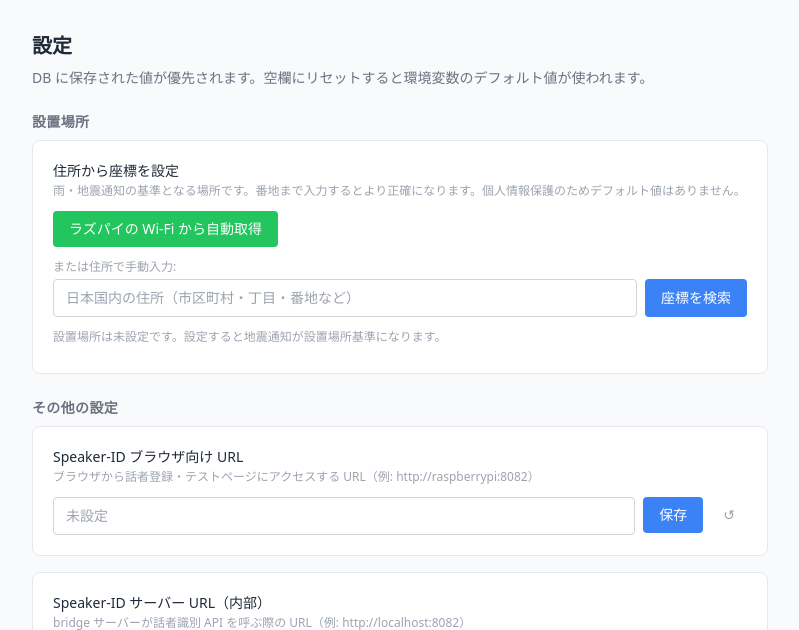
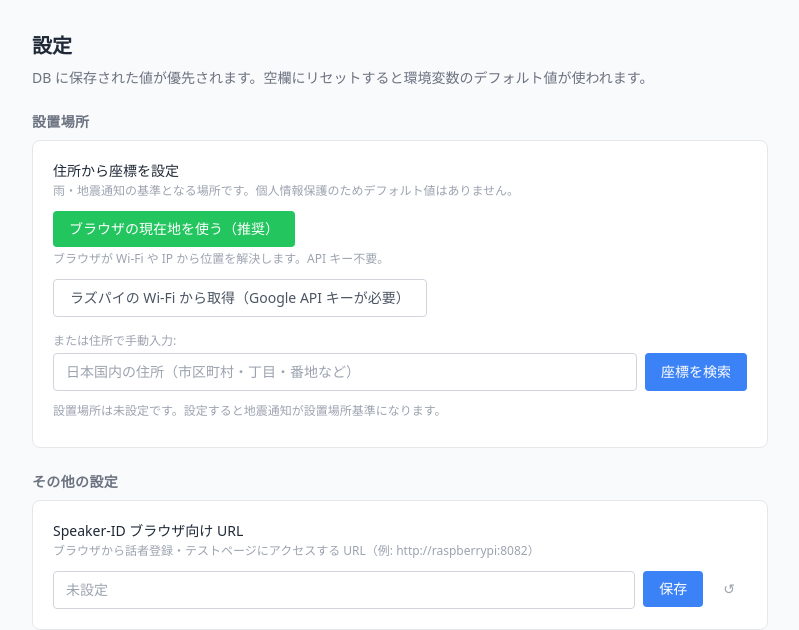
Before and after one commit to kanekoh/bridge-stackchan, a FastAPI app: page /ui/settings in a window 1280 px wide. Shown: the part 49-679 px from the top of the page, without its empty margins (240-1039 px from the left). Run offline with FastAPI, Linux system fonts and the light colour scheme; data that the repository does not hold is empty; some libraries are stand-ins or nearby versions.

Commit message:
add feature

```diff
--- a/main.py
+++ b/main.py
@@ -1921,7 +1921,7 @@ async def _reverse_geocode(lat: float, lon: float) -> tuple[str, str]:
     resp.raise_for_status()
     data = resp.json()
     addr = data.get("address", {})
-    pref  = addr.get("state", "")
+    pref  = addr.get("prefecture") or addr.get("state") or addr.get("province") or ""
     city  = addr.get("city") or addr.get("town") or addr.get("village") or ""
     suburb = addr.get("suburb") or addr.get("neighbourhood") or addr.get("quarter") or ""
     parts = [p for p in [pref, city, suburb] if p]
@@ -2004,6 +2004,24 @@ async def _geolocate_and_save(wifi_aps: list[dict], consider_ip: bool = True) ->
 class LocationUpdateRequest(BaseModel):
     wifiAccessPoints: list[dict] = []
     considerIp: bool = True
+
+
+@app.post("/api/location/from-coords")
+async def api_location_from_coords(lat: float = Form(...), lon: float = Form(...)):
+    """ブラウザの位置情報（緯度経度）を受け取り設置場所として保存する。
+    Google API 不要。Nominatim で逆ジオコーディングして都道府県・住所を解決する。"""
+    try:
+        pref, title = await _reverse_geocode(lat, lon)
+    except Exception as e:
+        logger.warning("reverse geocode failed: %s", e)
+        pref  = ""
+        title = f"緯度{lat:.4f} 経度{lon:.4f}"
+    _set_setting("location_lat",   str(lat))
+    _set_setting("location_lon",   str(lon))
+    _set_setting("location_pref",  pref)
+    _set_setting("location_title", title)
+    logger.info("location set from browser coords: lat=%.4f lon=%.4f pref=%s", lat, lon, pref)
+    return {"lat": lat, "lon": lon, "pref": pref, "title": title}
 
 
 @app.post("/api/location/update")
--- a/templates/settings.html
+++ b/templates/settings.html
@@ -10,12 +10,22 @@
 <h2 class="text-sm font-semibold text-gray-500 uppercase tracking-wide mb-2">設置場所</h2>
 <div class="bg-white rounded-lg border border-gray-200 p-5 mb-6">
   <p class="font-medium text-sm text-gray-800">住所から座標を設定</p>
-  <p class="text-xs text-gray-400 mt-0.5">雨・地震通知の基準となる場所です。番地まで入力するとより正確になります。個人情報保護のためデフォルト値はありません。</p>
-  <button onclick="scanLocation()" class="mt-3 bg-green-500 hover:bg-green-600 text-white text-sm px-4 py-2 rounded">
-    ラズパイの Wi-Fi から自動取得
+  <p class="text-xs text-gray-400 mt-0.5">雨・地震通知の基準となる場所です。個人情報保護のためデフォルト値はありません。</p>
+
+  <!-- ① ブラウザの現在地（推奨） -->
+  <button onclick="useMyLocation()" class="mt-3 bg-green-500 hover:bg-green-600 text-white text-sm px-4 py-2 rounded">
+    ブラウザの現在地を使う（推奨）
+  </button>
+  <p id="geolocMsg" class="text-xs mt-1 text-gray-400">ブラウザが Wi-Fi や IP から位置を解決します。API キー不要。</p>
+
+  <!-- ② ラズパイ Wi-Fi スキャン（Google API キー必要） -->
+  <button onclick="scanLocation()" class="mt-3 border border-gray-300 hover:bg-gray-50 text-gray-600 text-sm px-4 py-2 rounded">
+    ラズパイの Wi-Fi から取得（Google API キーが必要）
   </button>
   <p id="scanMsg" class="text-xs mt-1 text-gray-400"></p>
-  <p class="text-xs text-gray-400 mt-3 mb-1">または住所で手動入力:</p>
+
+  <!-- ③ 住所で検索 -->
+  <p class="text-xs text-gray-400 mt-4 mb-1">または住所で手動入力:</p>
   <div class="flex gap-2">
     <input id="locationInput" type="text" placeholder="日本国内の住所（市区町村・丁目・番地など）"
       class="flex-1 border border-gray-300 rounded px-3 py-2 text-sm focus:outline-none focus:border-blue-400">
@@ -112,6 +122,38 @@
   }
 
   // ── 設置場所 ──────────────────────────────────────
+  async function useMyLocation() {
+    const msg = document.getElementById('geolocMsg');
+    if (!navigator.geolocation) {
+      msg.textContent = '❌ このブラウザは位置情報に対応していません';
+      msg.className = 'text-xs mt-1 text-red-500';
+      return;
+    }
+    msg.textContent = '位置情報を取得中...';
+    msg.className = 'text-xs mt-1 text-gray-400';
+    navigator.geolocation.getCurrentPosition(async pos => {
+      const lat = pos.coords.latitude;
+      const lon = pos.coords.longitude;
+      msg.textContent = `座標取得 (${lat.toFixed(4)}, ${lon.toFixed(4)}) — 住所を解決中...`;
+      try {
+        const fd = new FormData();
+        fd.append('lat', lat);
+        fd.append('lon', lon);
+        const data = await apiFetch('/api/location/from-coords', { method: 'POST', body: fd });
+        msg.textContent = `✅ 設定しました: ${data.title}`;
+        msg.className = 'text-xs mt-1 text-green-600';
+        loadCurrentLocation();
+      } catch(e) {
+        msg.textContent = '❌ ' + e.message;
+        msg.className = 'text-xs mt-1 text-red-500';
+      }
+    }, err => {
+      const reasons = { 1: '位置情報の使用が拒否されました', 2: '位置情報を取得できませんでした', 3: 'タイムアウトしました' };
+      msg.textContent = '❌ ' + (reasons[err.code] || err.message);
+      msg.className = 'text-xs mt-1 text-red-500';
+    }, { timeout: 10000 });
+  }
+
   async function scanLocation() {
     const msg = document.getElementById('scanMsg');
     msg.textContent = 'Wi-Fi スキャン中...';
```
